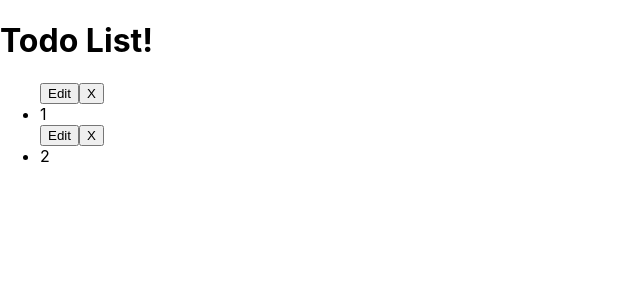
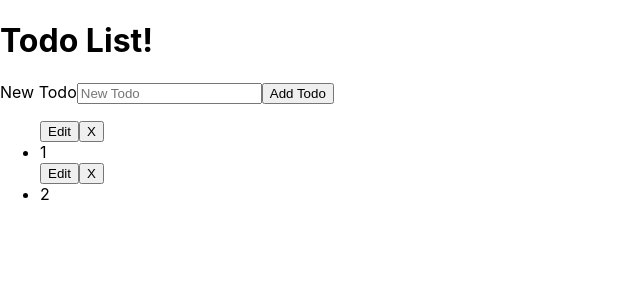
Before and after one commit to ChaoTzuJung/Todolist-Mingliu, a React (Create React App) app: page / in a window 1280 px wide. Shown: the top 300 px of the page, without its empty margins (0-640 px from the left). Built offline with nearby package versions, Linux system fonts and the light colour scheme.

Commit message:
feat: Add NewTodoForm

```diff
--- /dev/null
+++ b/src/NewTodoForm.js
@@ -0,0 +1,38 @@
+import React, { Component } from 'react';
+
+class NewTodoForm extends Component {
+    constructor(props){
+        super(props);
+        this.state = { task: "" }
+    }
+
+    handleChange = e => {
+        this.setState({
+            [e.target.name]: e.target.value
+        });
+    }
+
+    handleSubmit = e => {
+        e.preventDefault();
+        this.props.createTodo(this.state);
+        this.setState({ task: "" })
+    }
+    render() {
+        return (
+            <form onSubmit={this.handleSubmit}>
+                <label htmlFor="task">New Todo</label>
+                <input
+                    type="text"
+                    placeholder="New Todo"
+                    id="task"
+                    name="task"
+                    value={this.state.task}
+                    onChange={this.handleChange}
+                />
+                <button>Add Todo</button>
+            </form>
+        )
+    }
+}
+
+export default NewTodoForm;
--- a/src/TodoList.js
+++ b/src/TodoList.js
@@ -1,5 +1,6 @@
 import React, { Component } from 'react';
 import Todo from './Todo';
+import NewTodoForm from './NewTodoForm';
 
 class TodoList extends Component {
     constructor(props){
@@ -12,6 +13,12 @@
         }
     }
 
+    createTodo = newTodo => {
+        this.setState({
+            todos: [...this.state.todos, newTodo]
+        })
+    }
+
     render() {
         const todos = this.state.todos.map(todo => (
             <Todo task={todo.task} />
@@ -19,6 +26,7 @@
         return (
             <div>
                 <h1>Todo List!</h1>
+                <NewTodoForm createTodo={this.createTodo}/>
                 <ul>
                     {todos}
                 </ul>
```
